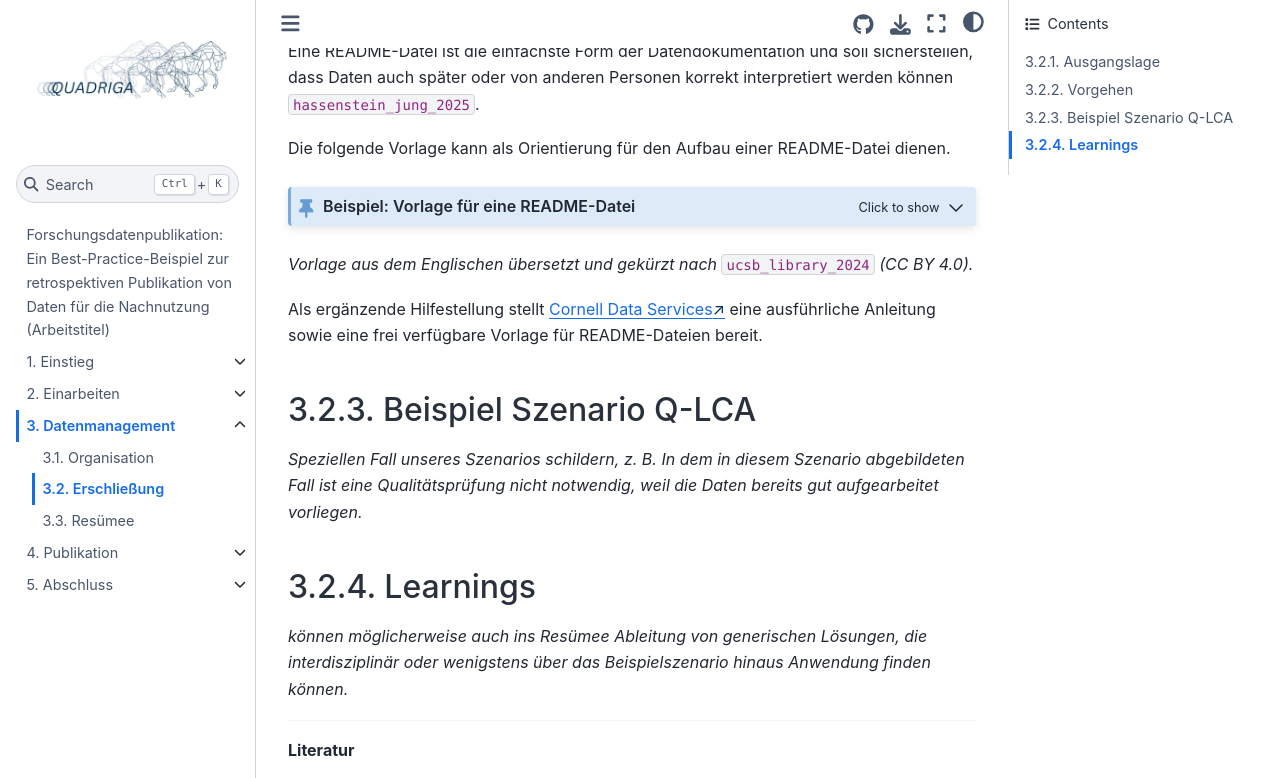
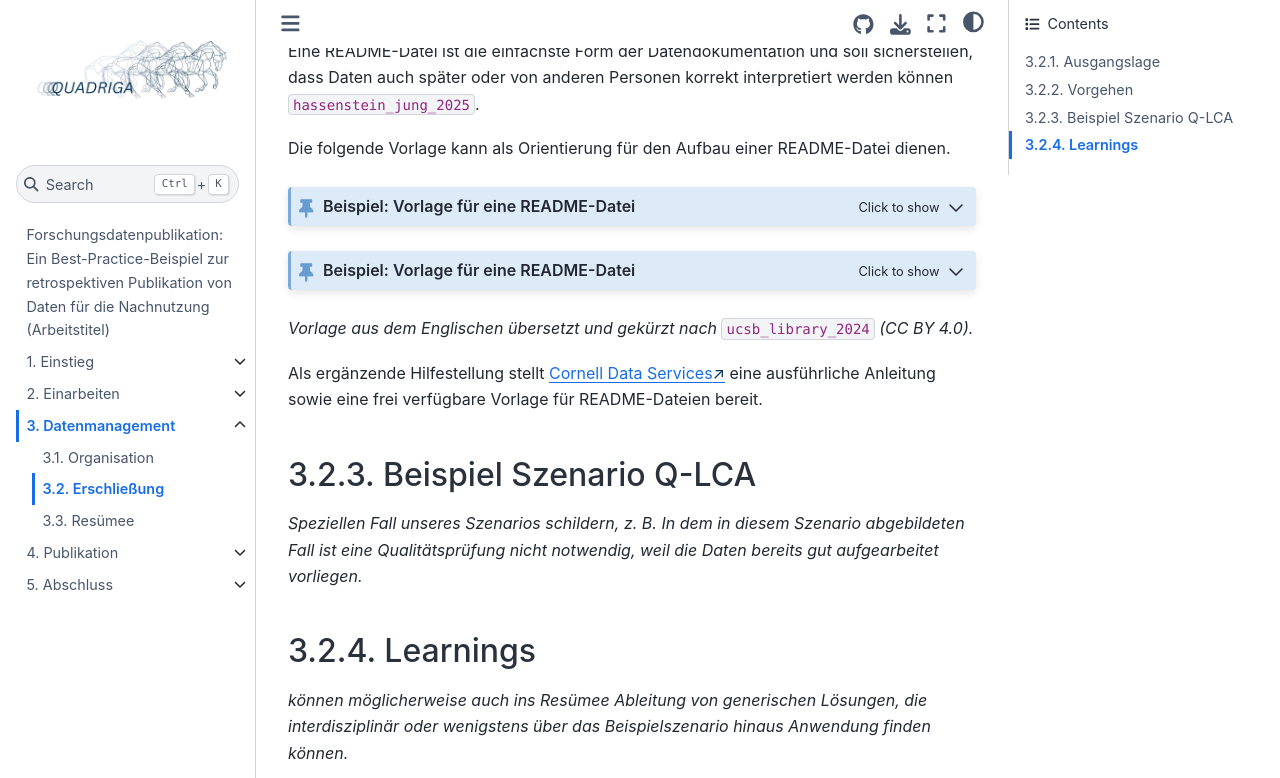
Before and after one commit to quadriga-dk/Tabelle-Fallstudie-4, a Jupyter Book: the page built from Kapitel3_Datenmanagement/erschliessung.md, in a window 1280 px wide and 900 px high, scrolled down 1382 px, cut to the strip 0-778 px from the top of the window. Built offline with Jupyter Book 1.0.4 settings and Sphinx 7.4.7 and the Sphinx Book theme 1.1.4, drawn with Linux system fonts in a browser that asks for light colours; cross-references to code outside the pages are shown as plain code; part of the change alters nothing that is shown.

Commit message:
Add alternative README file template

````diff
--- a/Kapitel3_Datenmanagement/erschliessung.md
+++ b/Kapitel3_Datenmanagement/erschliessung.md
@@ -42,6 +42,50 @@ Eine README-Datei ist die einfachste Form der Datendokumentation und soll sicher
 
 Die folgende Vorlage kann als Orientierung für den Aufbau einer README-Datei dienen.
 
+```{admonition} Beispiel: Vorlage für eine README-Datei
+:class: hinweis, dropdown
+Diese README.txt-Datei wurde am JJJJ-MM-TT von NAME erstellt <Hinweistexte stehen in spitzen Klammern und können vor dem Speichern gelöscht werden>
+
+ALLGEMEINE INFORMATIONEN
+1. Titel des Projekts:
+2. Angaben zu den Autor:innen
+   A. Kontaktinformationen Projektleitung: Name: Institution: Adresse: E-Mail:
+   B. Kontaktinformationen Ko-Autor:innen: Name: Institution: Adresse: E-Mail:
+   C. Alternative Kontaktperson: Name: Institution: Adresse: E-Mail:
+3. Datum der Datenerhebung (Einzeldatum, Zeitraum oder ungefähres Datum) <empfohlenes Format JJJJ-MM-TT; bei mehreren Dateien entsprechend einzeln angeben>:
+4. Geografischer Ort der Datenerhebung: <Breiten-/Längengrad oder Stadt/Region, Bundesland, Land; bei mehreren Datenquellen entsprechend angeben>:
+5. Angaben zu Förderquellen, die die Datenerhebung unterstützt haben:
+
+WEITERGABE-/ZUGANGSINFORMATIONEN
+1. Lizenzen/Einschränkungen bezüglich der Daten:
+2. Links zu Publikationen, die die Daten zitieren oder nutzen:
+3. Links zu weiteren öffentlich zugänglichen Fundorten der Daten:
+4. Links/Beziehungen zu ergänzenden Datensätzen: <weitere unterstützende Datenquellen, die zur Analyse oder Klassifikation herangezogen wurden>
+5. Wurden die Daten aus einer anderen Quelle abgeleitet? Falls ja, Quelle(n) angeben: <Zitationen der Originalquellen>
+6. Empfohlene Zitierweise für das Projekt:
+
+DATEN- UND DATEIÜBERSICHT
+1. Dateiliste: <alle Dateien (bzw. Ordner) im Datensatz mit kurzer Inhaltsbeschreibung auflisten>
+2. Beziehung zwischen den Dateien, falls relevant:
+3. Zusätzliche verwandte Daten, die erhoben, aber nicht in dieses Datenpaket aufgenommen wurden:
+4. Gibt es mehrere Versionen des Datensatzes? <Falls ja: Name der aktualisierten Datei(en); warum und wann wurde die Datei aktualisiert?>
+
+METHODISCHE INFORMATIONEN
+1. Beschreibung der Methoden zur Datenerhebung/-generierung: <Links/Verweise auf Publikationen oder Dokumentation zu Versuchsaufbau bzw. verwendeten Protokollen>
+2. Methoden der Datenverarbeitung: <wie wurden die übermittelten Daten aus den Rohdaten erzeugt?>
+3. Geräte- oder softwarespezifische Informationen zur Interpretation der Daten: <vollständiger Name und Version der Software sowie benötigte Pakete/Bibliotheken>
+4. Standards und Kalibrierungsinformationen, falls zutreffend:
+5. Umgebungs-/Versuchsbedingungen:
+6. Beschreibung durchgeführter Qualitätssicherungsmaßnahmen:
+7. Beteiligte Personen bei Probenahme, Verarbeitung, Analyse und/oder Einreichung:
+
+DATENSPEZIFISCHE INFORMATIONEN FÜR: [DATEINAME] <diesen Abschnitt für jeden Datensatz/Ordner/Datei wiederholen>
+1. Anzahl der Variablen:
+2. Anzahl der Fälle/Zeilen:
+3. Variablenliste: <Variablennamen, Beschreibungen, Einheiten und ggf. Wertelabels>
+4. Codes für fehlende Daten: <Code/Symbol und Definition>
+5. Spezielle Formate oder verwendete Abkürzungen:
+```
 ```{admonition} Beispiel: Vorlage für eine README-Datei
 :class: hinweis, dropdown
 
````
